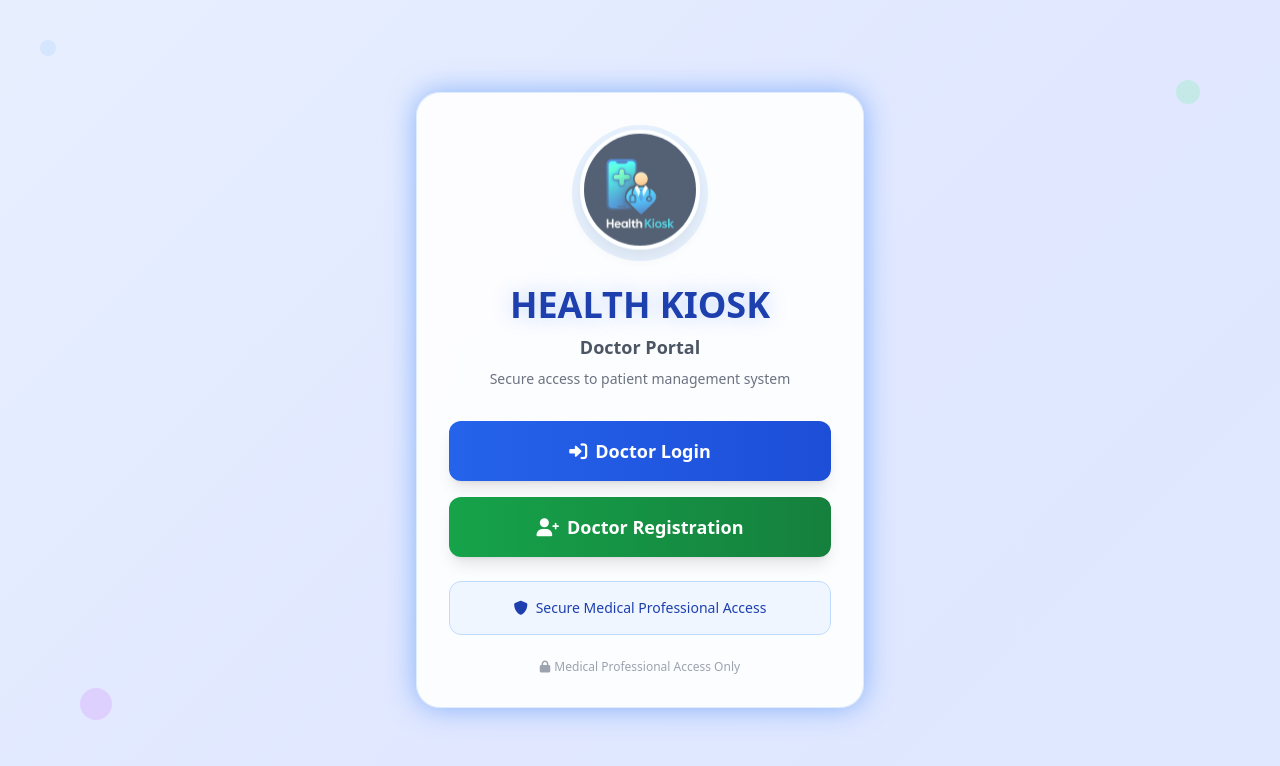
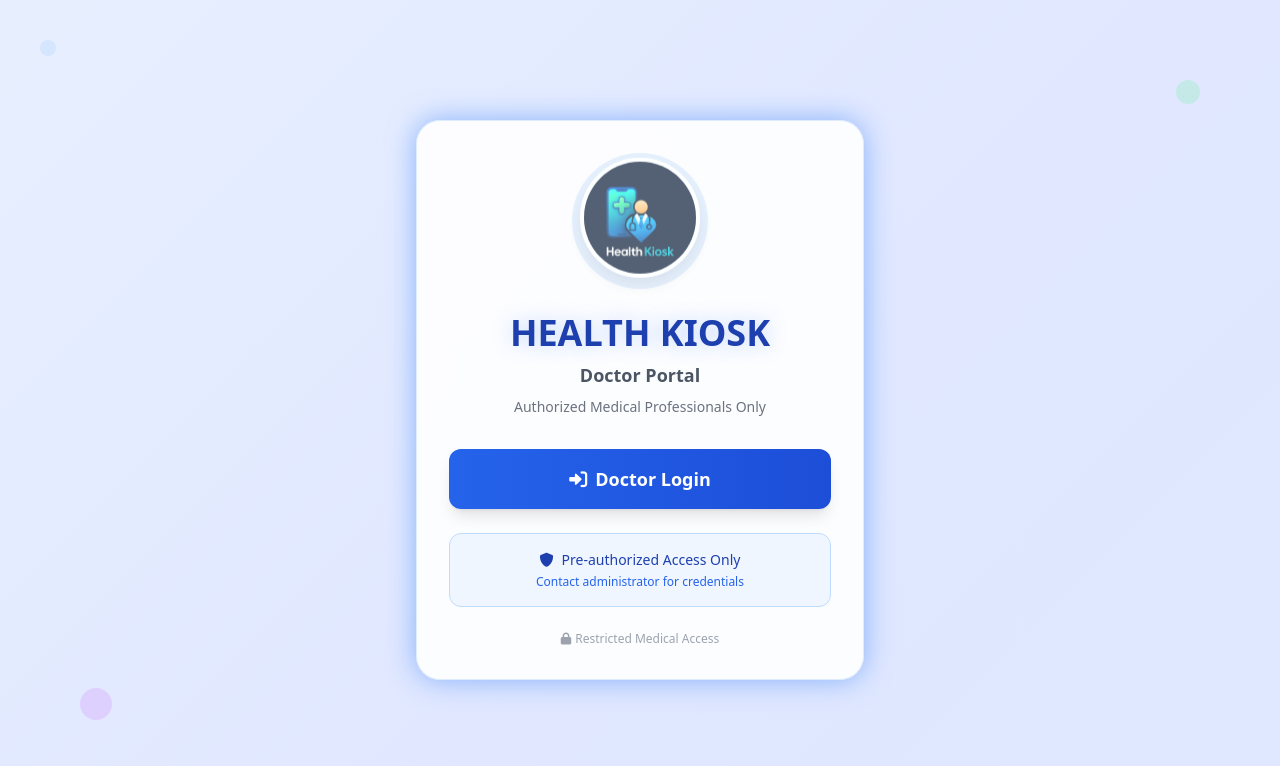
Before and after one commit to PRATIK17492/Health-Kiosk, a Flask app: page /doctor/welcome in a window 1280 px wide. Shown: the top 766 px of the page. Run offline with Flask 3, Linux system fonts and the light colour scheme; some libraries are stand-ins or nearby versions.

Commit message:
Add files via upload

```diff
--- a/templates/doctor_welcome.html
+++ b/templates/doctor_welcome.html
@@ -60,21 +60,6 @@
             transform: translateY(-3px);
         }
 
-        .btn-hover-effect::before {
-            content: '';
-            position: absolute;
-            top: 0;
-            left: -100%;
-            width: 100%;
-            height: 100%;
-            background: linear-gradient(90deg, transparent, rgba(255,255,255,0.3), transparent);
-            transition: left 0.5s;
-        }
-
-        .btn-hover-effect:hover::before {
-            left: 100%;
-        }
-
         .bg-animate {
             background: linear-gradient(-45deg, #e0f2fe, #dbeafe, #e0e7ff, #f0f9ff);
             background-size: 400% 400%;
@@ -114,25 +99,26 @@
 
         <h1 class="text-4xl font-bold text-blue-800 mb-2 text-glow fade-in">HEALTH KIOSK</h1>
         <p class="text-gray-600 mb-2 text-lg font-semibold fade-in" style="animation-delay: 0.2s;">Doctor Portal</p>
-        <p class="text-gray-500 text-sm mb-8 fade-in" style="animation-delay: 0.4s;">Secure access to patient management system</p>
+        <p class="text-gray-500 text-sm mb-8 fade-in" style="animation-delay: 0.4s;">Authorized Medical Professionals Only</p>
 
+        <!-- Only Login Button - No Registration -->
         <div class="space-y-4">
             <a href="/doctor/login" class="block bg-gradient-to-r from-blue-600 to-blue-700 text-white py-4 rounded-xl font-bold text-lg btn-hover-effect shadow-lg transform transition-all duration-300 hover:scale-105">
                 <i class="fas fa-sign-in-alt mr-2"></i>Doctor Login
-            </a>
-            <a href="/doctor/register" class="block bg-gradient-to-r from-green-600 to-green-700 text-white py-4 rounded-xl font-bold text-lg btn-hover-effect shadow-lg transform transition-all duration-300 hover:scale-105">
-                <i class="fas fa-user-plus mr-2"></i>Doctor Registration
             </a>
         </div>
 
         <div class="mt-6 p-4 bg-blue-50 rounded-xl border border-blue-200 fade-in" style="animation-delay: 0.6s;">
             <p class="text-blue-800 text-sm font-medium">
-                <i class="fas fa-shield-alt mr-2"></i>Secure Medical Professional Access
+                <i class="fas fa-shield-alt mr-2"></i>Pre-authorized Access Only
+            </p>
+            <p class="text-blue-600 text-xs mt-1">
+                Contact administrator for credentials
             </p>
         </div>
 
         <p class="text-gray-400 text-xs mt-6 fade-in" style="animation-delay: 0.8s;">
-            <i class="fas fa-lock mr-1"></i>Medical Professional Access Only
+            <i class="fas fa-lock mr-1"></i>Restricted Medical Access
         </p>
     </div>
 
```
